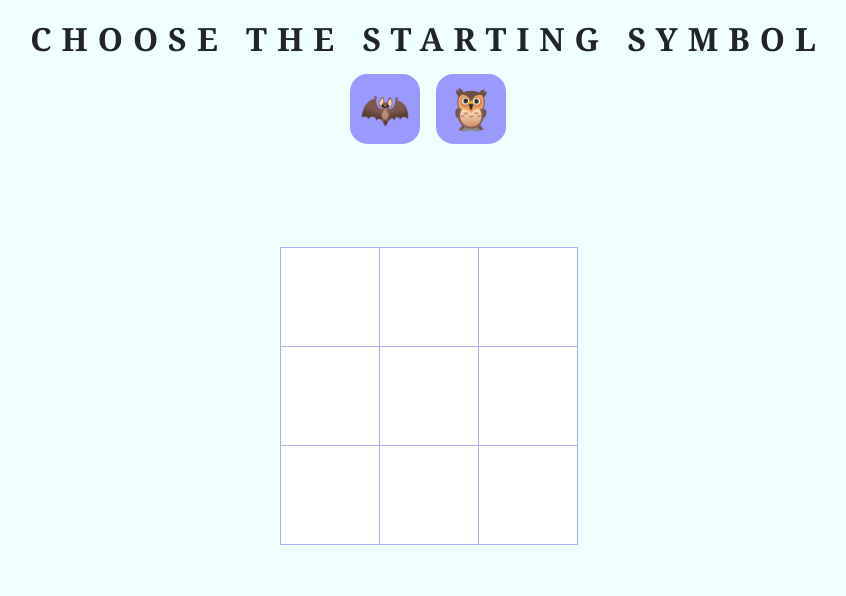
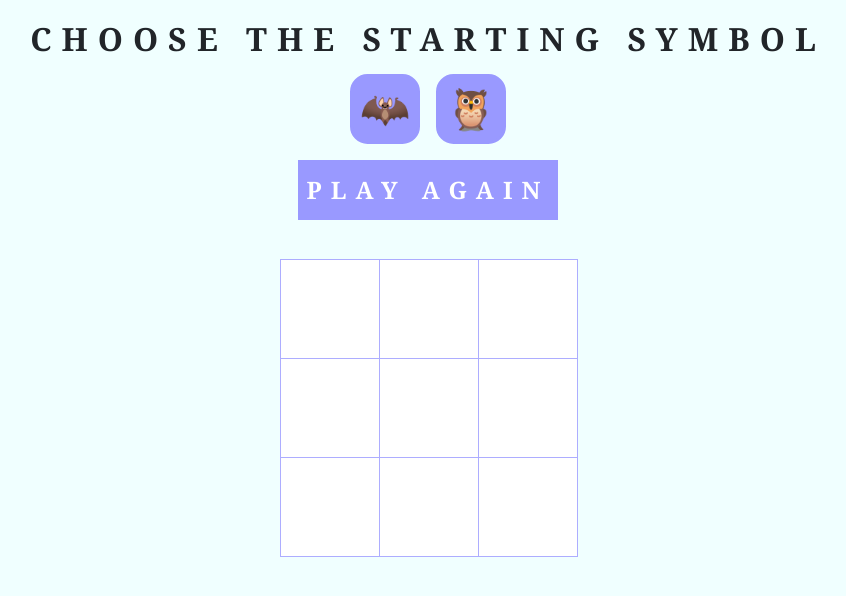
Before and after one commit to Khushh10/tic-tac-toe, a React (Create React App) app: page / in a window 1280 px wide. Shown: the top 596 px of the page, without its empty margins (212-1058 px from the left). Built offline with nearby package versions, Linux system fonts and the light colour scheme.

Commit message:
various changes

```diff
--- a/src/App.css
+++ b/src/App.css
@@ -59,7 +59,7 @@ body {
 
 .square {
   background: #fff;
-  border: 1px solid rgba(153,153,255, 0.8);
+  border: 1px solid rgba(153, 153, 255, 0.8);
   float: left;
   font-size: 70px;
   font-weight: bold;
@@ -73,7 +73,7 @@ body {
 }
 
 .square:hover {
-  box-shadow: rgba(175, 175, 250, 0.8) 0px 30px 60px -12px inset, rgba(153,153,255, 0.8) 0px 18px 36px -18px inset;
+  box-shadow: rgba(175, 175, 250, 0.8) 0px 30px 60px -12px inset, rgba(153, 153, 255, 0.8) 0px 18px 36px -18px inset;
 }
 
 .board-row:after {
@@ -118,12 +118,38 @@ body {
   border-radius: 25%;
   font-size: 40px;
 }
+
 .button-1:hover {
   background-position: 100%;
   color: #9999FF;
 }
 
-.Gfont{
+.button-2 {
+  color: #fff;
+  border: 3px solid #9999FF;
+  background-image: -webkit-linear-gradient(30deg, #9999FF 50%, transparent 50%);
+  background-image: linear-gradient(30deg, #9999FF 50%, transparent 50%);
+  background-size: 1000px;
+  background-repeat: no-repeat;
+  background-position: 0%;
+  -webkit-transition: background 300ms ease-in-out;
+  transition: background 300ms ease-in-out;
+  height: 60px;
+  width: auto;
+  font-weight: bolder;
+  font-size: x-large;
+  font-family: Georgia, 'Times New Roman', Times, serif;
+  letter-spacing: 9px;
+}
+
+.button-2:hover {
+  background-position: 100%;
+  color: #9999FF;
+  transition: background 500ms;
+
+}
+
+.Gfont {
   font-family: Georgia, 'Times New Roman', Times, serif;
   letter-spacing: 10px;
   font-weight: bolder;
--- a/src/App.tsx
+++ b/src/App.tsx
@@ -1,24 +1,10 @@
-import React, { MouseEventHandler, useState } from 'react';
+import { useState } from 'react';
 import './App.css';
-import { CookiesProvider, useCookies } from 'react-cookie';
-function Choice({ bvalue, choiceHandler }: { bvalue: string, choiceHandler: MouseEventHandler }) {
-  return (
-    <>
-      <div className='d-flex'>
-        <div className='my-2 optionn'>
-          <button className='mx-2 button-1' onClick={choiceHandler}>{bvalue}</button>
-        </div>
-      </div>
-    </>
-  );
-}
-function Box({ value, onBoxClick }: { value: string, onBoxClick: MouseEventHandler }) {
-  return (
-    <button className="square" onClick={onBoxClick}>
-      {value}
-    </button>
-  );
-}
+import { useCookies } from 'react-cookie';
+import Choice from './Components/ChoiceButtons';
+import Box from './Components/Box';
+import PlayAgain from './Components/Replay';
+
 
 function Board() {
   const [nextS, setNextS] = useState(true);
@@ -26,9 +12,15 @@ function Board() {
   const [cookies, setCookie] = useCookies(['symbol']);
   var tomorrow = new Date();
   tomorrow.setDate(tomorrow.getDate() + 1);
-  var strt = "🦉";
 
   function handleClick(i: number) {
+    if (cookies.symbol === undefined) {
+      console.log("Undefined, taking 🦉 as start.");
+      setCookie('symbol', '🦇', { expires: tomorrow });
+      alert("SYMBOL NOT SELECTED SO TAKING 🦇 AS DEFAULT !")
+      return;
+    }
+    else {
       if (Boxes[i]) {
         return;
       }
@@ -52,6 +44,7 @@ function Board() {
       }
       setBoxes(nextBoxes);
       setNextS(!nextS);
+    }
   }
 
   function choiceClick(i: number) {
@@ -78,9 +71,12 @@ function Board() {
           <Choice bvalue={'🦇'} choiceHandler={() => choiceClick(1)} />
           <Choice bvalue={'🦉'} choiceHandler={() => choiceClick(2)} />
         </div>
+        <div className="d-flex justify-content-center">
+          <PlayAgain/>
+        </div>
       </div>
       <div className='d-flex justify-content-center'>
-        <div className="my-5 py-5">
+        <div className="mt-3 pt-3">
           <div className="board-row">
             <Box value={Boxes[0]} onBoxClick={() => handleClick(0)} />
             <Box value={Boxes[1]} onBoxClick={() => handleClick(1)} />
--- /dev/null
+++ b/src/Components/Box.tsx
@@ -0,0 +1,8 @@
+import { MouseEventHandler } from "react";
+export default function Box({ value, onBoxClick }: { value: string, onBoxClick: MouseEventHandler }) {
+    return (
+      <button className="square" onClick={onBoxClick}>
+        {value}
+      </button>
+    );
+  }
--- /dev/null
+++ b/src/Components/ChoiceButtons.tsx
@@ -0,0 +1,12 @@
+import { MouseEventHandler } from "react";
+export default function Choice({ bvalue, choiceHandler }: { bvalue: string, choiceHandler: MouseEventHandler }) {
+    return (
+      <>
+        <div className='d-flex'>
+          <div className='my-2 optionn'>
+            <button className='mx-2 button-1' onClick={choiceHandler}>{bvalue}</button>
+          </div>
+        </div>
+      </>
+    );
+  }
--- /dev/null
+++ b/src/Components/Replay.tsx
@@ -0,0 +1,11 @@
+export default function PlayAgain() {
+    return (
+      <>
+        <div className='d-flex'>
+          <div className='my-2 optionn'>
+            <a href="http://localhost:3000/"><button className='mx-2 button-2' >PLAY AGAIN</button></a>
+          </div>
+        </div>
+      </>
+    );
+  }
```
Lines whose indentation alone changed are shown as unchanged.
